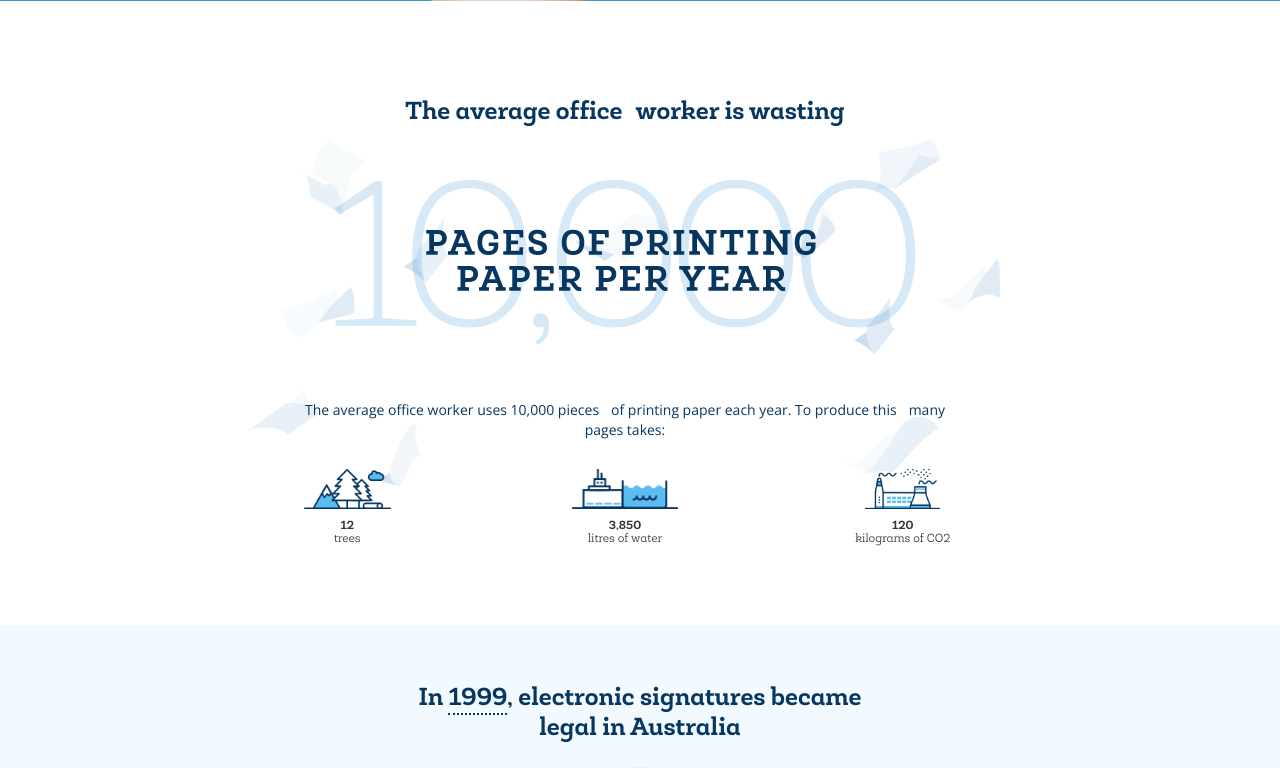
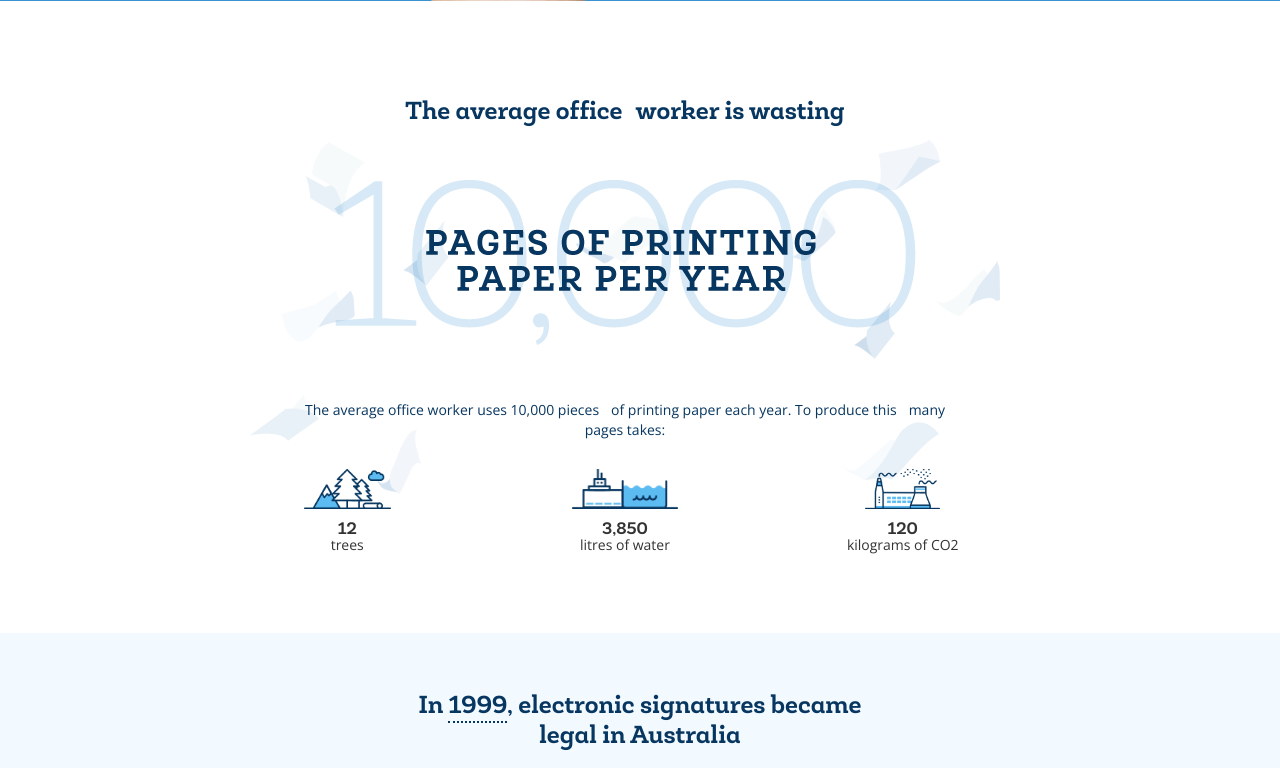
Before and after one commit to davidlee-star7/python-django-digi-form, a Django app: page / in a window 1280 px wide. Shown: the part 2671-3439 px from the top of the page. Run offline with Django 3.2, Linux system fonts and the light colour scheme; some libraries are stand-ins or nearby versions.

Commit message:
Changed font and size on waste image section

```diff
--- a/public/templates/home.html
+++ b/public/templates/home.html
@@ -300,7 +300,7 @@
                                  srcset="{% static 'images/tree.png' %} 1x, {% static 'images/tree@2x.png' %} 2x">
                             <div class="il-group-text-wrapper">
                                 <div class="font1">12</div>
-                                <div class="font5">trees</div>
+                                <div class="font8">trees</div>
                             </div>
                         </div>
                     </div>
@@ -310,7 +310,7 @@
                                  srcset="{% static 'images/water.png' %} 1x, {% static 'images/water@2x.png' %} 2x">
                             <div class="il-group-text-wrapper">
                                 <div class="font1">3,850</div>
-                                <div class="font5">litres of water</div>
+                                <div class="font8">litres of water</div>
                             </div>
                         </div>
                     </div>
@@ -320,7 +320,7 @@
                                  srcset="{% static 'images/co2.png' %} 1x, {% static 'images/co2@2x.png' %} 2x">
                             <div class="il-group-text-wrapper">
                                 <div class="font1">120</div>
-                                <div class="font5">kilograms of CO2</div>
+                                <div class="font8">kilograms of CO2</div>
                             </div>
                         </div>
                     </div>
--- a/static/sass/home.scss
+++ b/static/sass/home.scss
@@ -743,6 +743,12 @@ a.nav-logo-wrapper {
       margin-top: 10px;
       > div {
         line-height: 1.1;
+        &:first-child {
+          font-size: 17px;
+        }
+        &:last-child {
+          font-size: 14px;
+        }
       }
     }
   }
```
Also changed, not shown: static/stylesheets/home.css.
